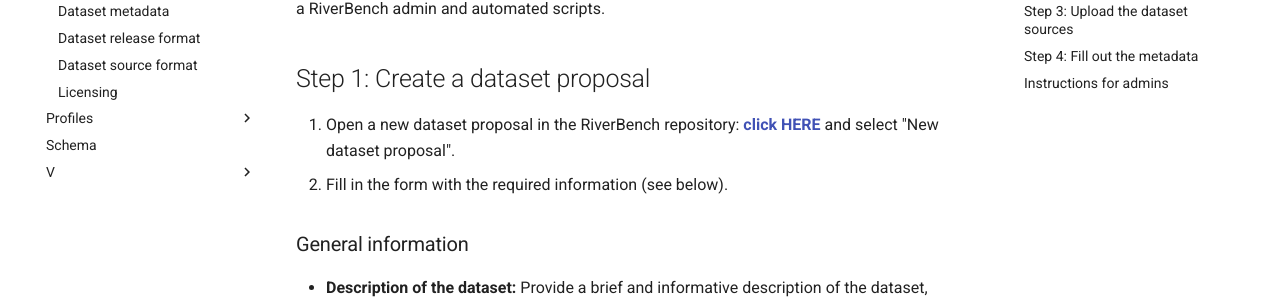
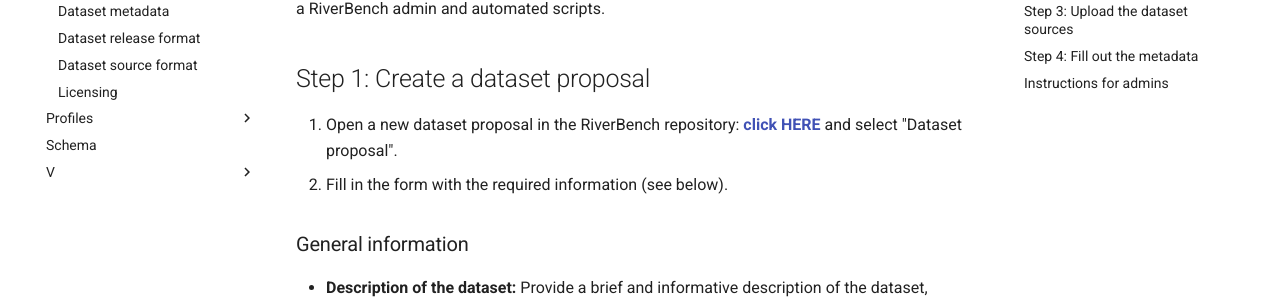
Before and after one commit to RiverBench/riverbench.github.io, an MkDocs documentation site: the page built from docs/documentation/creating-new-dataset.md, in a window 1280 px wide and 900 px high. Shown: the part 235-540 px from the top of the window. Built offline with MkDocs 1.6.1 and Material for MkDocs 9.7.7, drawn with Linux system fonts in a browser that asks for light colours; comment, search, counter and statistics services are not loaded.

Commit message:
Update button name in docs

```diff
--- a/docs/documentation/creating-new-dataset.md
+++ b/docs/documentation/creating-new-dataset.md
@@ -4,7 +4,7 @@ This guide explains step-by-step how to propose a new dataset for inclusion in R
 
 ## Step 1: Create a dataset proposal
 
-1. Open a new dataset proposal in the RiverBench repository: **[click HERE](https://github.com/RiverBench/RiverBench/issues/new/choose)** and select "New dataset proposal".
+1. Open a new dataset proposal in the RiverBench repository: **[click HERE](https://github.com/RiverBench/RiverBench/issues/new/choose)** and select "Dataset proposal".
 2. Fill in the form with the required information (see below).
 
 ### General information
```
